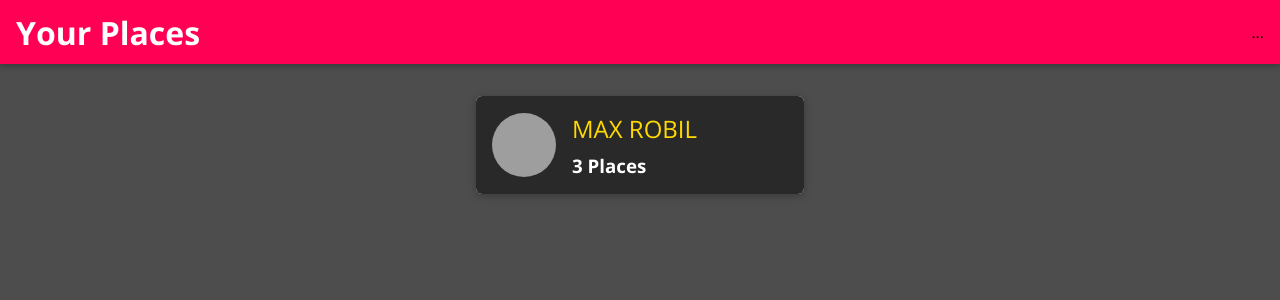
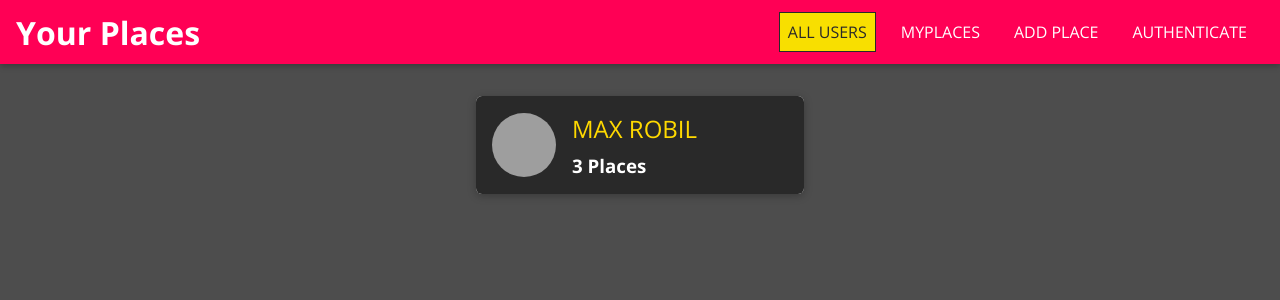
Before and after one commit to utkarsh032/Mern-React.js, a React (Create React App) app: page / in a window 1280 px wide. Shown: the top 300 px of the page. Built offline with nearby package versions, Linux system fonts and the light colour scheme; grey boxes are pictures that could not be loaded.

Commit message:
Addding NavLinks

```diff
--- a/src/shared/components/Navigation/MainNavigation.js
+++ b/src/shared/components/Navigation/MainNavigation.js
@@ -2,6 +2,7 @@ import React from 'react'
 import './MainNavigation.css'
 import { Link } from 'react-router-dom'
 import MainHeader from './MainHeader'
+import NavLinks from './NavLinks'
 
 const MainNavigation = props => {
   return (
@@ -14,7 +15,9 @@ const MainNavigation = props => {
       <h1 className='main-navigation__title'>
         <Link to='/'>Your Places</Link>
       </h1>
-      <nav>...</nav>
+      <nav>
+        <NavLinks />
+      </nav>
     </MainHeader>
   )
 }
--- a/src/shared/components/Navigation/NavLinks.css
+++ b/src/shared/components/Navigation/NavLinks.css
@@ -0,0 +1,76 @@
+.nav-links {
+  list-style: none;
+  margin: 0;
+  padding: 0;
+  width: 100%;
+  height: 100%;
+  display: flex;
+  flex-direction: column;
+  justify-content: center;
+  align-items: center;
+}
+
+.nav-links li {
+  margin: 1rem;
+}
+
+.nav-links a {
+  border: 1px solid transparent;
+  color: #292929;
+  text-decoration: none;
+  padding: 0.5rem;
+}
+
+.nav-links a:hover,
+.nav-links a:active,
+.nav-links a.active {
+  background: #f8df00;
+  border-color: #292929;
+  color: #292929;
+}
+
+.nav-links button {
+  cursor: pointer;
+  border: 1px solid #292929;
+  color: #292929;
+  background: transparent;
+  padding: 0.5rem;
+  font: inherit;
+}
+
+.nav-links button:focus {
+  outline: none;
+}
+
+.nav-links button:hover,
+.nav-links button:active {
+  background: #292929;
+  color: white;
+}
+
+@media (min-width: 768px) {
+  .nav-links {
+    flex-direction: row;
+  }
+
+  .nav-links li {
+    margin: 0 0.5rem;
+  }
+
+  .nav-links a {
+    color: white;
+    text-decoration: none;
+  }
+
+  .nav-links button {
+    border: 1px solid white;
+    color: white;
+    background: transparent;
+  }
+
+  .nav-links button:hover,
+  .nav-links button:active {
+    background: #f8df00;
+    color: #292929;
+  }
+}
--- a/src/shared/components/Navigation/NavLinks.js
+++ b/src/shared/components/Navigation/NavLinks.js
@@ -1,8 +1,26 @@
 import React from 'react'
+import { NavLink } from 'react-router-dom'
 
-const NavLinks = () => {
+import './NavLinks.css'
+
+const NavLinks = props => {
   return (
-    <div>NavLinks</div>
+    <ul className='nav-links'>
+      <li>
+        <NavLink to='/' exact>
+          ALL USERS
+        </NavLink>
+      </li>
+      <li>
+        <NavLink to='/u1/places'>MYPLACES</NavLink>
+      </li>
+      <li>
+        <NavLink to='/places/new'>ADD PLACE</NavLink>
+      </li>
+      <li>
+        <NavLink to='/auth'>AUTHENTICATE</NavLink>
+      </li>
+    </ul>
   )
 }
 
```
